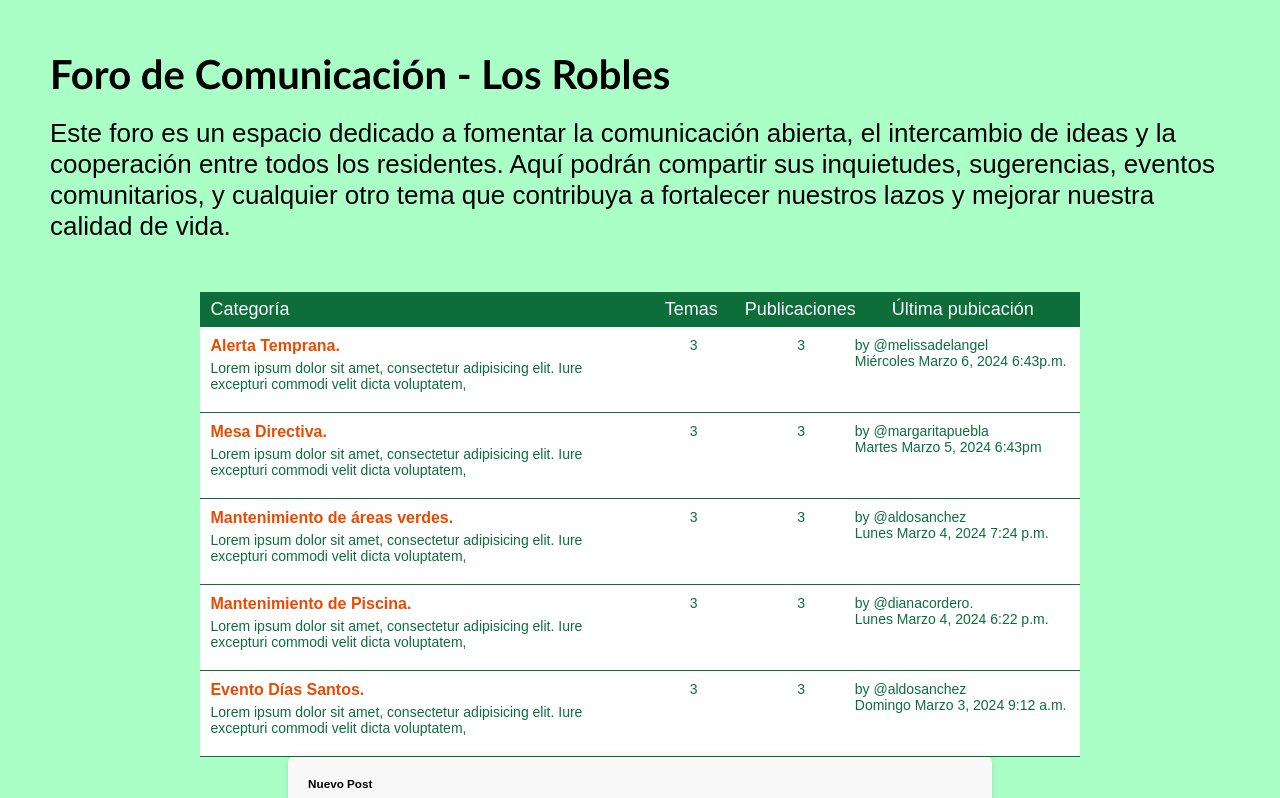
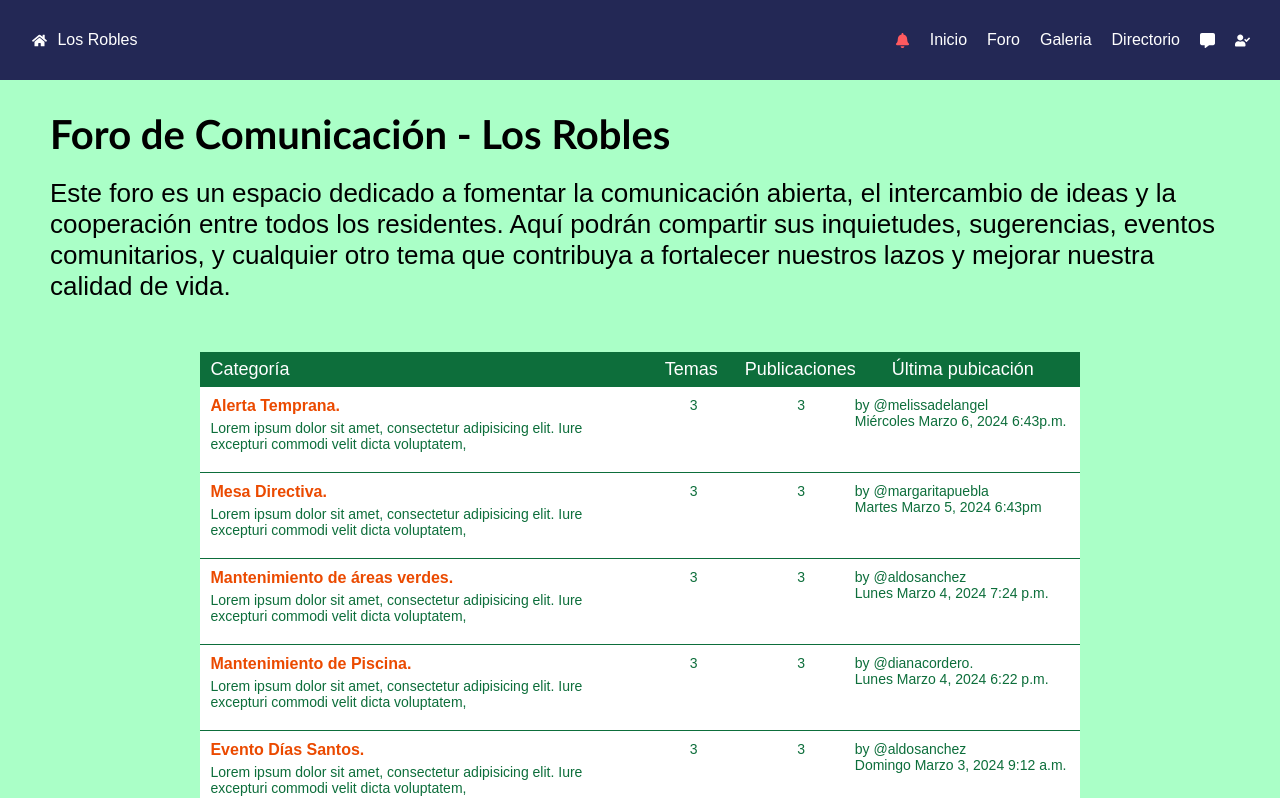
Before and after one commit to Diana2x/VecinoConecta, a React (Vite) app: page /foro in a window 1280 px wide. Shown: the top 798 px of the page. Built offline with nearby package versions, Linux system fonts and the light colour scheme.

Commit message:
añadiendo Navbar

```diff
--- a/src/components/Foro/Foro.css
+++ b/src/components/Foro/Foro.css
@@ -26,6 +26,7 @@ html {
 
 .jumbotron {
     padding: 50px 0px;
+    margin-top: 60px;
 }
 
 .jumbotron h1 {
--- a/src/components/Foro/Foro.jsx
+++ b/src/components/Foro/Foro.jsx
@@ -1,12 +1,11 @@
-import React from 'react'
-
+import React from 'react';
+import Navbar from '../Navbar/Navbar';
+import Footer from '../Footer/Footer';
 import './Foro.css';
-
-import Footer from '../Footer/Footer';
-
 function Foro() {
   return (
     <div className='Foro'>
+      <Navbar />
       <div className="container">
       <div className="jumbotron">
           <h1>Foro de Comunicación - Los Robles</h1>
```
